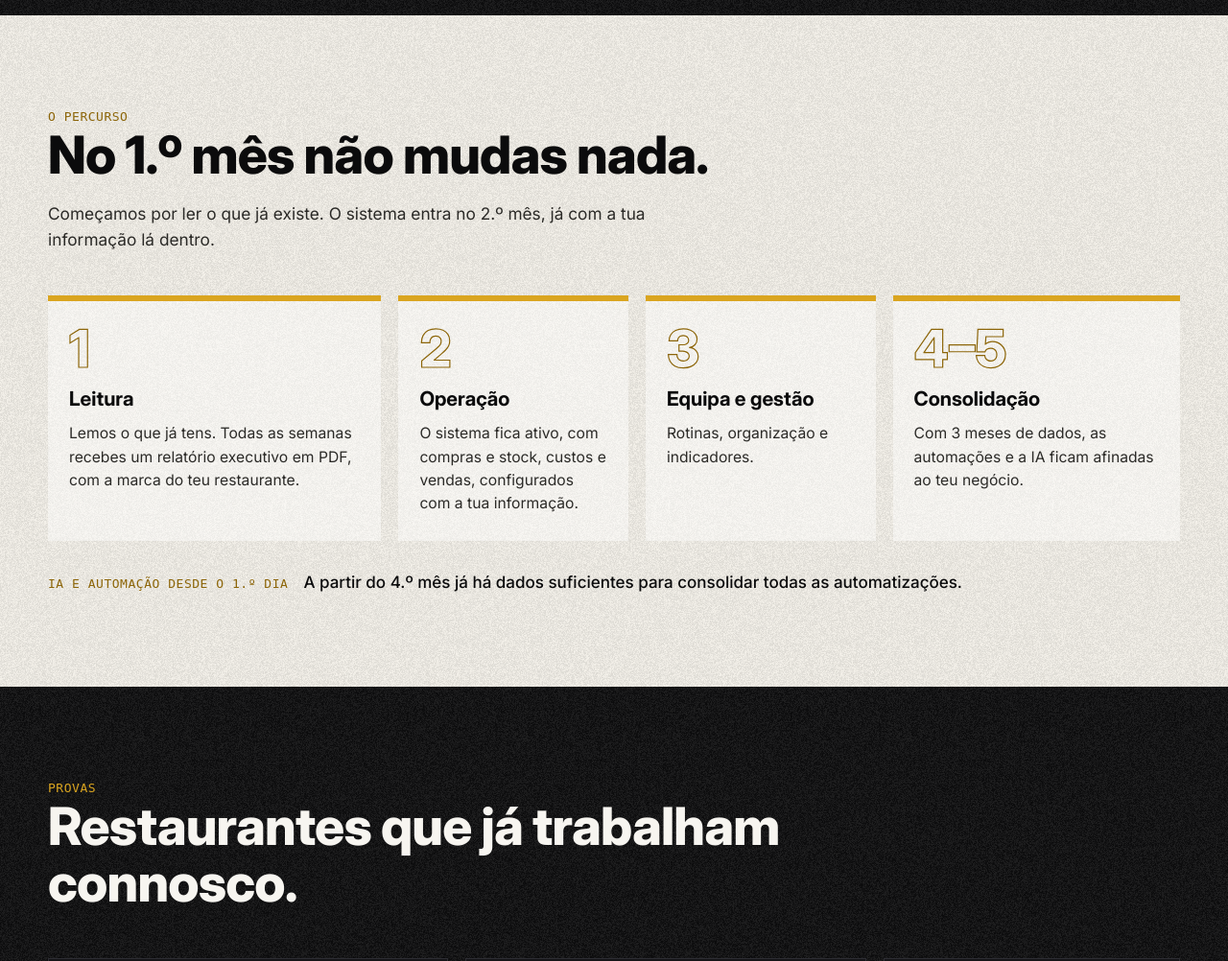
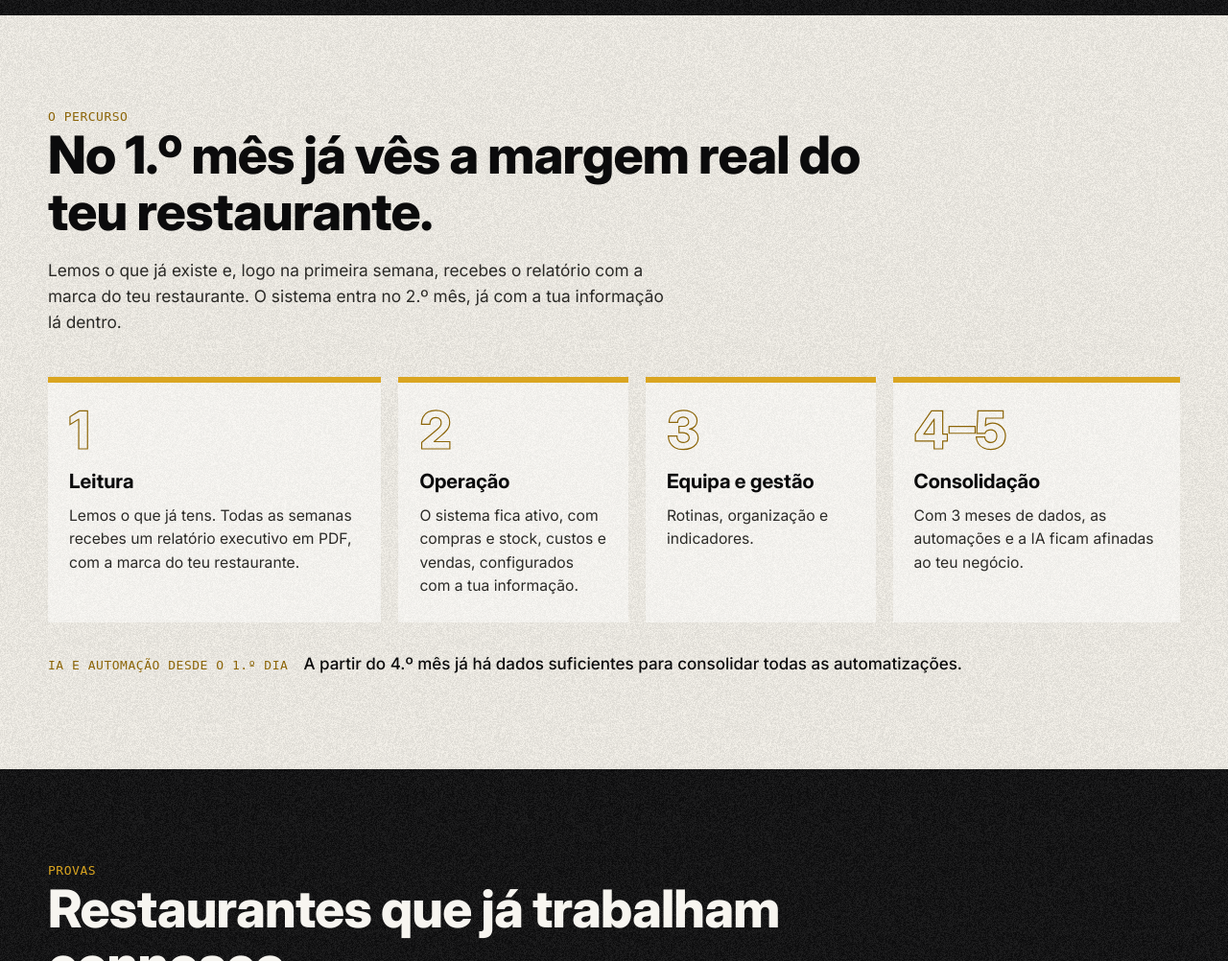
Before and after one commit to galzu369/galzu-infraestrutura-local-landing, a plain HTML site: page index.html in a window 1280 px wide. Shown: the part 1400-2402 px from the top of the page at 96% size. Drawn offline with Linux system fonts and the light colour scheme.

Commit message:
Site: titulo do percurso com a margem real no 1.o mes

```diff
--- a/index.html
+++ b/index.html
@@ -311,8 +311,8 @@ footer .wrap { display: flex; justify-content: space-between; gap: 24px; flex-wr
   <section class="bloco paper" id="percurso" aria-labelledby="perc-t">
     <div class="wrap">
       <p class="etq mono" data-i18n="perc_e">O percurso</p>
-      <h2 class="titulo" id="perc-t" data-i18n="perc_t">No 1.º mês não mudas nada.</h2>
-      <p class="intro" data-i18n="perc_i">Começamos por ler o que já existe. O sistema entra no 2.º mês, já com a tua informação lá dentro.</p>
+      <h2 class="titulo" id="perc-t" data-i18n="perc_t">No 1.º mês já vês a margem real do teu restaurante.</h2>
+      <p class="intro" data-i18n="perc_i">Lemos o que já existe e, logo na primeira semana, recebes o relatório com a marca do teu restaurante. O sistema entra no 2.º mês, já com a tua informação lá dentro.</p>
       <div class="passos">
         <div class="passo rev"><div class="n">1</div><h3 data-i18n="p1t">Leitura</h3><p data-i18n="p1">Lemos o que já tens. Todas as semanas recebes um relatório executivo em PDF, com a marca do teu restaurante.</p></div>
         <div class="passo rev"><div class="n">2</div><h3 data-i18n="p2t">Operação</h3><p data-i18n="p2">O sistema fica ativo, com compras e stock, custos e vendas, configurados com a tua informação.</p></div>
@@ -437,7 +437,7 @@ footer .wrap { display: flex; justify-content: space-between; gap: 24px; flex-wr
     f5: '<b>A digital structure</b> ready for the evolution of AI.',
     cta_main: 'Book a free diagnosis', card_s: 'Tailored proposal after the diagnosis. Remote service, across Portugal.',
     rel_l: 'Every week, an executive report with your restaurant’s brand.', rel_av: 'Illustrative example: real structure and format; fictitious text and names.',
-    perc_e: 'The path', perc_t: 'In month 1 you change nothing.', perc_i: 'We start by reading what already exists. The system arrives in month 2, with your information already inside.',
+    perc_e: 'The path', perc_t: 'In month 1 you already see your restaurant’s real margin.', perc_i: 'We read what already exists and, in the first week, you get the report with your restaurant’s brand. The system arrives in month 2, with your information already inside.',
     p1t: 'Reading', p1: 'We read what you already have. Every week you get an executive PDF report with your restaurant’s brand.',
     p2t: 'Operation', p2: 'The system goes live, with purchases and stock, costs and sales, set up with your information.',
     p3t: 'Team & management', p3: 'Routines, organisation and indicators.', p4t: 'Consolidation', p4: 'With 3 months of data, automations and AI are fine-tuned to your business.',
```
